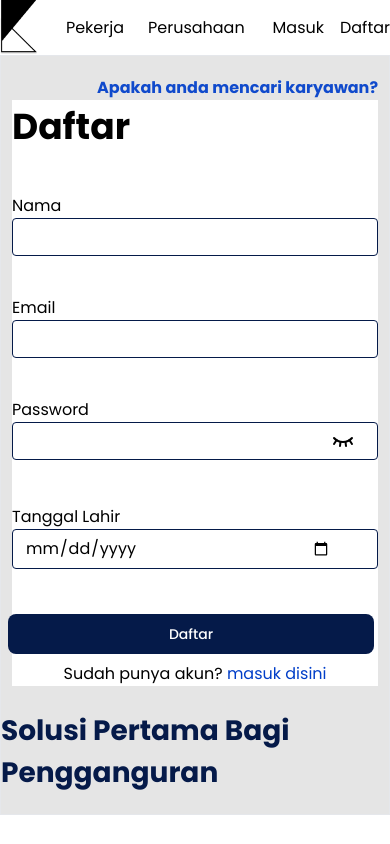
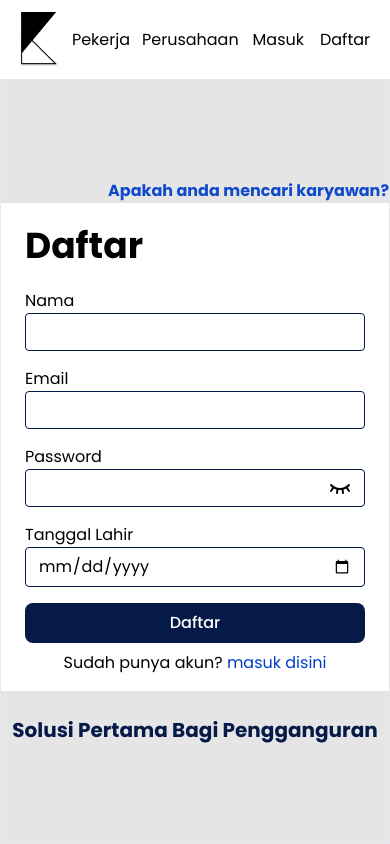
Before and after one commit to KerjainABP/Front-End, a React (Vite) app: page /daftar in a window 390 px wide. Built offline with nearby package versions, Linux system fonts and the light colour scheme.

Commit message:
responsive

```diff
--- a/src/Component/Navbar/Navbar.jsx
+++ b/src/Component/Navbar/Navbar.jsx
@@ -4,12 +4,12 @@ import { Link, useLocation } from 'react-router-dom'
 const Navbar = () => {
     const  location = useLocation();
   return (
-    <div className='flex justify-between items-center lg:px-[144px] lg:py-6 bg-white font-popins'>
+    <div className='fixed w-[100vw] flex justify-between items-center px-5 py-3 lg:px-[144px] lg:py-6 bg-white font-popins'>
         <div>
             <img src={Logo} alt="" />
         </div>
         <div>
-            <div className='flex gap-6'>
+            <div className='flex gap-3 lg:gap-6'>
                 <Link to={`/`}>Pekerja</Link>
                 <Link className='' to={`/perusahaan`}>Perusahaan</Link>
             </div>
--- a/src/Component/Navbar/NavbarLogin.jsx
+++ b/src/Component/Navbar/NavbarLogin.jsx
@@ -5,7 +5,7 @@ const NavbarLogin = (props) => {
     const locate = useLocation()
     const { nama, popUpProfile } = props
     return (
-        <div className='flex justify-between items-center lg:px-[144px] lg:py-6 bg-white'>
+        <div className='flex justify-between items-center px-5 py-3 lg:px-[144px] lg:py-6 bg-white'>
             <div>
                 <img src={Logo} alt="" />
             </div>
--- a/src/Component/Popup/Profile.jsx
+++ b/src/Component/Popup/Profile.jsx
@@ -16,7 +16,7 @@ const EditProfile = ({ handleDialog, setHandleDialog }) => {
 
         const fetchData = async () => {
             try {
-                const response = await axios.get(`http://127.0.0.1:8000/api/user/${userID}`);
+                const response = await axios.get(`https://kerjain-be-production.up.railway.app/api/user/${userID}`);
                 setUserData(response.data);
                 setUserData({
                     nama : response.data.nama,
--- a/src/Page/Auth/Login/Login.jsx
+++ b/src/Page/Auth/Login/Login.jsx
@@ -47,10 +47,10 @@ const Login = () => {
     return (
         <div className='font-popins'>
             <Navbar />
-            <div className='bg-[#E5E5E5] h-[90vh]  flex flex-row border justify-center items-center'>
+            <div className='bg-[#E5E5E5] h-[100vh] flex flex-row border justify-center items-center'>
                 <div className=' '>
-                    <h1>Apakah anda mencari karyawan? </h1>
-                    <div className=' bg-white lg:px-[72px] lg:py-8 lg:w-[450px]'>
+                    <h1 className='mb-4'>Apakah anda mencari karyawan? </h1>
+                    <div className=' flex flex-col gap-4 bg-white px-10 py-5 lg:px-[72px] lg:py-8 lg:w-[450px]'>
                         <h1 className='font-bold text-[36px]'>Masuk</h1>
                         <div>
                             <p>Email</p>
--- a/src/Page/Auth/Signup/Daftar.jsx
+++ b/src/Page/Auth/Signup/Daftar.jsx
@@ -36,7 +36,6 @@ const Daftar = () => {
             },{
                 headers: {'Content-Type': 'application/json'}
             }).then(function(response) {
-                console.log(response);
                 navigate('/masuk')
               }).catch(function(error) {
                 console.log(error);
@@ -48,29 +47,29 @@ const Daftar = () => {
   return (
     <div className='font-popins'>
         <Navbar/>
-        <div className='bg-[#E5E5E5] h-[90vh]  flex flex-col gap-6 border justify-center items-center '>
+        <div className='bg-[#E5E5E5] h-[100vh] flex flex-col gap-6 border justify-center items-center pt-20 lg:pt-32 '>
             <div className=''>
                 <p className='text-right text-[#104ACC] font-bold'>Apakah anda mencari karyawan? </p>
-                <div className='flex flex-col bg-white lg:px-[72px] lg:py-8 lg:w-[450px]'>
-                    <h1 className='mb-10 font-bold text-[36px]'>Daftar</h1>
-                    <div className='mb-10'>
+                <div className='flex flex-col gap-4 justify-center bg-white px-6 py-4 lg:px-[72px] lg:py-8 lg:w-[450px]'>
+                    <h1 className='font-bold text-[36px]'>Daftar</h1>
+                    <div className=''>
                         <p>Nama</p>
                         <div className=' border border-[#051A49] px-3 py-[6px] flex items-center rounded'>
                             <input className='outline-none w-[90%] ' type="text" name="nama" id="nama" onChange={handleChangeText} value={data.nama}/>
                         </div>
                     </div>
-                    <div className='mb-10'>
+                    <div className=''>
                         <p>Email</p>
                         <div className=' border border-[#051A49] px-3 py-[6px] flex items-center rounded'>
                             <input className='outline-none w-[90%] ' type="email" name="email" id="email" onChange={handleChangeText} value={data.email}/>
                         </div>
                     </div>
-                    <div className='mb-[45px]'>
+                    <div className=''>
                         <p>Password</p>
                         <div className=' border border-[#051A49] px-3 py-[6px] flex items-center rounded'>
                             {open?
-                            (<input className='outline-none w-[90%] ' type="password" name="password" id="password" value={data.password} onChange={handleChangeText}/>):
-                            (<input className='outline-none w-[90%] ' type="text" name="password" id="password" value={data.password} onChange={handleChangeText}/>)
+                            (<input className='outline-none w-full ' type="password" name="password" id="password" value={data.password} onChange={handleChangeText}/>):
+                            (<input className='outline-none w-full ' type="text" name="password" id="password" value={data.password} onChange={handleChangeText}/>)
 
                             }
                             <button className='text-[24px]' onClick={()=> setOpen(!open)}>
@@ -78,21 +77,20 @@ const Daftar = () => {
                             </button>
                         </div>
                     </div>
-                    <div className='mb-[45px]'>
+                    <div className=''>
                         <p>Tanggal Lahir</p>
                         <div className=' border border-[#051A49] px-3 py-[6px] flex items-center rounded'>
-                            <input className='outline-none w-[90%] ' type="date" name="tanggalLahir" id="tanggalLahir" onChange={handleChangeText} value={data.tanggalLahir}/>
+                            <input className='outline-none w-full ' type="date" name="tanggalLahir" id="tanggalLahir" onChange={handleChangeText} value={data.tanggalLahir}/>
                         </div>
                     </div>
-                    <div className="flex flex-col items-center">
-
-                        <button type="button" onClick={handleSubmit} className="text-white w-full bg-[#051A49] focus:ring-4 font-medium rounded-lg text-sm px-5 py-2.5 me-2 mb-2 focus:outline-none">Daftar</button>
+                    <div className="flex flex-col items-center gap-2">
+                        <button type="button" onClick={handleSubmit} className="text-white w-full bg-[#051A49] font-medium rounded-lg py-2">Daftar</button>
                         <p>Sudah punya akun? <Link to='/' className='text-[#003EC8]'>masuk disini</Link></p>
                     </div>
                 </div>
 
             </div>
-            <p className='font-bold text-[#051A49] text-[28px]'>Solusi Pertama Bagi Pengganguran</p>
+            <p className='font-bold text-[#051A49] text-[20px] lg:text-[28px]'>Solusi Pertama Bagi Pengganguran</p>
         </div>
 
     </div>
--- a/src/Page/Auth/Signup/DaftarPerusahaan.jsx
+++ b/src/Page/Auth/Signup/DaftarPerusahaan.jsx
@@ -46,7 +46,6 @@ const DaftarPerusahaan = () => {
       }, {
         headers: { 'Content-Type': 'application/json' }
       }).then(function (response) {
-        console.log(response);
         navigate('/masukPerusahaan')
       }).catch(function (error) {
         console.log(error);
@@ -58,24 +57,24 @@ const DaftarPerusahaan = () => {
   return (
     <div className='font-popins'>
       <Navbar />
-      <div className='bg-[#E5E5E5] h-[90vh]  flex flex-col gap-3 border justify-center items-center '>
+      <div className='bg-[#E5E5E5] lg:h-[100vh] flex flex-col gap-3 border justify-center items-center pt-32 '>
         <div className=''>
           <p className='text-right text-[#104ACC] font-bold'>Apakah anda mencari Pekerjaan? </p>
-          <div className='flex flex-col bg-white lg:px-[72px] lg:py-8 lg:w-[450px]'>
-            <h1 className='mb-6 font-bold text-[36px]'>Daftar</h1>
-            <div className='mb-6'>
+          <div className='flex flex-col bg-white px-6 py-4 gap-3 lg:gap-6 lg:px-[72px] lg:py-8 lg:w-[450px]'>
+            <h1 className='font-bold text-[36px]'>Daftar</h1>
+            <div className=''>
               <p>Nama Perusahaan</p>
               <div className=' border border-[#051A49] px-3 py-[6px] flex items-center rounded'>
                 <input className='outline-none w-[90%] ' type="text" name="nama" id="nama" onChange={handleChangeText} value={data.nama} />
               </div>
             </div>
-            <div className='mb-6'>
+            <div className=''>
               <p>Email</p>
               <div className=' border border-[#051A49] px-3 py-[6px] flex items-center rounded'>
                 <input className='outline-none w-[90%] ' type="email" name="email" id="email" onChange={handleChangeText} value={data.email} />
               </div>
             </div>
-            <div className='mb-6'>
+            <div className=''>
               <p>Password</p>
               <div className=' border border-[#051A49] px-3 py-[6px] flex items-center rounded'>
                 {open ?
@@ -88,13 +87,13 @@ const DaftarPerusahaan = () => {
                 </button>
               </div>
             </div>
-            <div className='mb-6'>
+            <div className=''>
               <p>Tahun Berdiri</p>
               <div className=' border border-[#051A49] px-3 py-[6px] flex items-center rounded'>
                 <input className='outline-none w-[90%] ' type="number" name="tahunBerdiri" id="tahunBerdiri" onChange={handleChangeText} value={data.tahunBerdiri} />
               </div>
             </div>
-            <div className='mb-[45px]'>
+            <div className=''>
               <p>Tipe</p>
               <div className='border border-[#051A49] px-3 py-[6px] flex flex-col items-left rounded'>
                 <div className='flex items-center gap-3'>
@@ -131,7 +130,7 @@ const DaftarPerusahaan = () => {
           </div>
 
         </div>
-        <p className='font-bold text-[#051A49] text-[28px]'>Solusi Pertama Bagi Perusahaan</p>
+        <p className='font-bold text-[#051A49] text-[20px] lg:text-[28px]'>Solusi Pertama Bagi Perusahaan</p>
       </div>
 
     </div>
```
Also changed, not shown: src/Page/Auth/Login/LoginPerusahaan.jsx (+4 -4 lines), src/Page/LandingPage/Pengguna.jsx (+5 -5 lines), src/Page/LandingPage/Perusahaan.jsx (+5 -6 lines), 1 other file (tests, documents, lock files or other folders).
